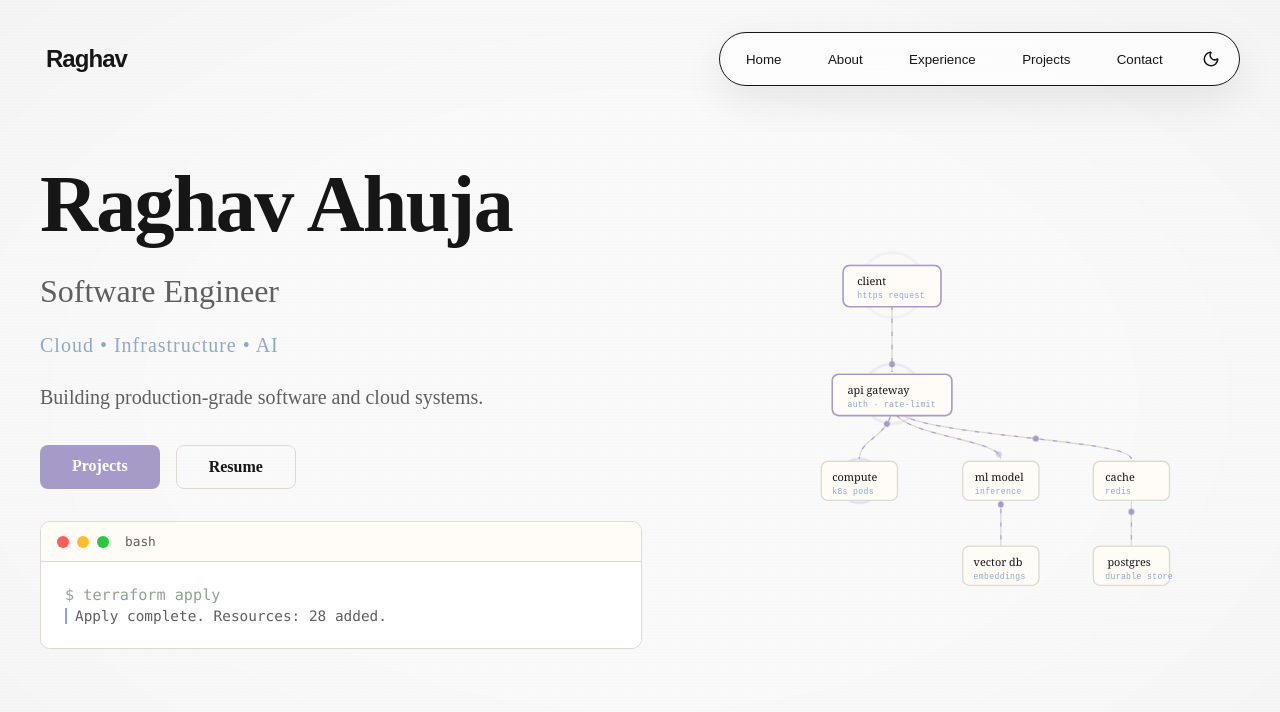
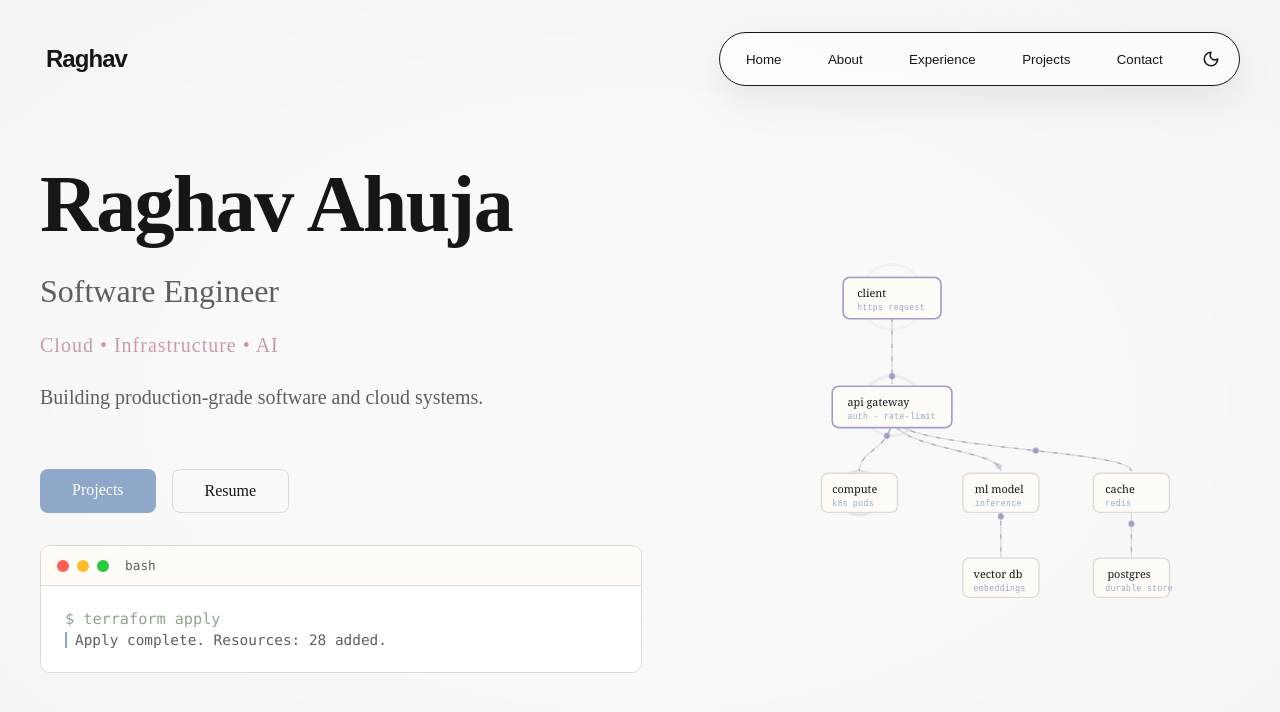
Before and after one commit to raghavahuja2801/cloud-resume-challenge, a React (Vite) app in the folder frontend/my-resume/: page / in a window 1280 px wide. Shown: the top 712 px of the page. Built offline with nearby package versions, Linux system fonts and the light colour scheme.

Commit message:
website touch ups

```diff
--- a/frontend/my-resume/src/App.jsx
+++ b/frontend/my-resume/src/App.jsx
@@ -21,8 +21,8 @@ const AppContent = ({ isDark, toggleTheme }) => {
 
       <div style={{ paddingTop: '72px' }}>
         <Routes>
-          <Route path="/" element={<Home />} />
-          <Route path="/ui-demo" element={<UIDemo />} />
+          <Route path="/" element={<Home isDark={isDark} toggleTheme={toggleTheme} />} />
+          <Route path="/ui-demo" element={<UIDemo isDark={isDark} toggleTheme={toggleTheme} />} />
           <Route path="*" element={<Navigate to="/" replace />} />
         </Routes>
       </div>
--- a/frontend/my-resume/src/pages/LoadingScreen.jsx
+++ b/frontend/my-resume/src/pages/LoadingScreen.jsx
@@ -5,21 +5,16 @@ import { useEffect, useState, useRef } from "react";
  * LoadingScreen
  * A ~2.4s terminal-boot / glitch-out loader.
  *
- * Usage in your real app (App.jsx):
- *
- *   const [loading, setLoading] = useState(true);
- *   return (
- *     <>
- *       {loading && <LoadingScreen onComplete={() => setLoading(false)} />}
- *       {!loading && <YourRealSite />}
- *     </>
- *   );
- *
  * Props:
  *   onComplete  - called once the boot + glitch-out sequence finishes
  *   duration    - total lifetime in ms (default 2400)
+ *   isDark      - current theme state (optional)
  */
-export default function LoadingScreen({ onComplete = () => {}, duration = 2400 }) {
+export default function LoadingScreen({
+  onComplete = () => {},
+  duration = 2400,
+  isDark = false // Add this prop
+}) {
   const [phase, setPhase] = useState("boot"); // boot -> glitch -> gone
   const [visibleLines, setVisibleLines] = useState(0);
   const doneRef = useRef(false);
@@ -31,6 +26,15 @@ export default function LoadingScreen({ onComplete = () => {}, duration = 2400 }
     "compiling ui ............ ok",
     "$ ready",
   ];
+
+  // Apply theme to document during loading
+  useEffect(() => {
+    const theme = isDark ? 'dark' : 'light';
+    document.documentElement.setAttribute('data-theme', theme);
+    // Also set a class for the loading screen itself
+    document.documentElement.classList.toggle('dark', isDark);
+    document.documentElement.classList.toggle('light', !isDark);
+  }, [isDark]);
 
   useEffect(() => {
     // stagger the boot lines across the first ~55% of the duration
@@ -57,7 +61,7 @@ export default function LoadingScreen({ onComplete = () => {}, duration = 2400 }
       clearTimeout(glitchTimer);
       clearTimeout(endTimer);
     };
-  }, [duration]); // eslint-disable-line react-hooks/exhaustive-deps
+  }, [duration, onComplete]); // Added onComplete to deps
 
   if (phase === "gone") return null;
 
@@ -123,14 +127,15 @@ const css = `
 /* ---------- ambient noise + scanlines ---------- */
 .ls-noise{
   position: absolute; inset: 0;
-  background-image: radial-gradient(var(--color-text-secondary, rgba(0,0,0,0.05)) 1px, transparent 1px);
+  background-image: radial-gradient(rgba(0,0,0,0.05) 1px, transparent 1px);
   background-size: 3px 3px;
   opacity: 0.5;
   pointer-events: none;
 }
 
 [data-theme="dark"] .ls-noise {
-  background-image: radial-gradient(rgba(255,255,255,0.035) 1px, transparent 1px);
+  background-image: radial-gradient(rgba(255,255,255,0.05) 1px, transparent 1px);
+  opacity: 0.5;
 }
 
 .ls-scanlines{
--- a/frontend/my-resume/src/pages/home/Home.css
+++ b/frontend/my-resume/src/pages/home/Home.css
@@ -189,7 +189,7 @@
 .hero-subtitle {
   font-size: 1.25rem;
   font-weight: 500;
-  color: var(--color-accent-link);
+  color: var(--color-accent-rare);
   margin: 0;
   letter-spacing: 0.05em;
 }
@@ -203,49 +203,58 @@
 }
 
 /* ----- Action Buttons ----- */
+/* src/pages/home/home.css */
+
 .hero-actions {
   display: flex;
-  gap: 1rem;
-  margin-top: 0.5rem;
+  gap: 16px;
+  margin-top: 32px;
   flex-wrap: wrap;
 }
 
-.btn-primary {
-  padding: 0.75rem 2rem;
-  background: var(--color-accent-link);
+.hero-actions .btn-primary {
+  display: inline-block;
+  padding: 12px 32px;
+  background: var(--accent-dusty-blue);
   color: var(--color-text-inverse);
+  font-family: var(--font-body);
+  font-weight: 500;
+  font-size: 1rem;
   border: none;
   border-radius: 8px;
-  font-weight: 600;
-  font-size: 1rem;
+  cursor: pointer;
   text-decoration: none;
-  cursor: pointer;
   transition: all 0.3s ease;
-  display: inline-block;
 }
 
 .btn-primary:hover {
+  background: var(--accent-dusty-blue-hover);
   transform: translateY(-2px);
-  box-shadow: 0 4px 12px rgba(0, 0, 0, 0.15);
+  box-shadow: 0 4px 12px rgba(143, 168, 201, 0.3);
+}
+
+.btn-primary:active {
+  transform: translateY(0);
 }
 
 .btn-secondary {
-  padding: 0.75rem 2rem;
+  display: inline-block;
+  padding: 12px 32px;
   background: transparent;
   color: var(--color-text-primary);
+  font-family: var(--font-body);
+  font-weight: 500;
+  font-size: 1rem;
   border: 1px solid var(--color-border-primary);
   border-radius: 8px;
-  font-weight: 600;
-  font-size: 1rem;
+  cursor: pointer;
   text-decoration: none;
-  cursor: pointer;
   transition: all 0.3s ease;
-  display: inline-block;
 }
 
 .btn-secondary:hover {
   background: var(--color-bg-surface);
-  border-color: var(--color-accent-link);
+  border-color: var(--color-text-secondary);
   transform: translateY(-2px);
 }
 
--- a/frontend/my-resume/src/pages/home/Home.jsx
+++ b/frontend/my-resume/src/pages/home/Home.jsx
@@ -3,20 +3,7 @@ import React, { useState, useEffect } from 'react';
 import InfraAnimation from './InfraAnimation'
 import './Home.css';
 
-const Home = () => {
-  const [isDarkMode, setIsDarkMode] = useState(false);
-
-  useEffect(() => {
-    const prefersDark = window.matchMedia('(prefers-color-scheme: dark)').matches;
-    setIsDarkMode(prefersDark);
-    document.documentElement.setAttribute('data-theme', prefersDark ? 'dark' : 'light');
-  }, []);
-
-  const toggleTheme = () => {
-    const newTheme = isDarkMode ? 'light' : 'dark';
-    setIsDarkMode(!isDarkMode);
-    document.documentElement.setAttribute('data-theme', newTheme);
-  };
+const Home = ({ isDark, toggleTheme }) => {
 
   return (
     <>
--- a/frontend/my-resume/src/pages/ui-demo/UIDemo.jsx
+++ b/frontend/my-resume/src/pages/ui-demo/UIDemo.jsx
@@ -1,7 +1,7 @@
 // src/pages/UIDemo.jsx
 import './UIDemo.css';
 
-const UIDemo = () => {
+const UIDemo = ({ isDark, toggleTheme }) => {
   return (
     <div className="ui-demo">
       <div className="demo-header">
```
